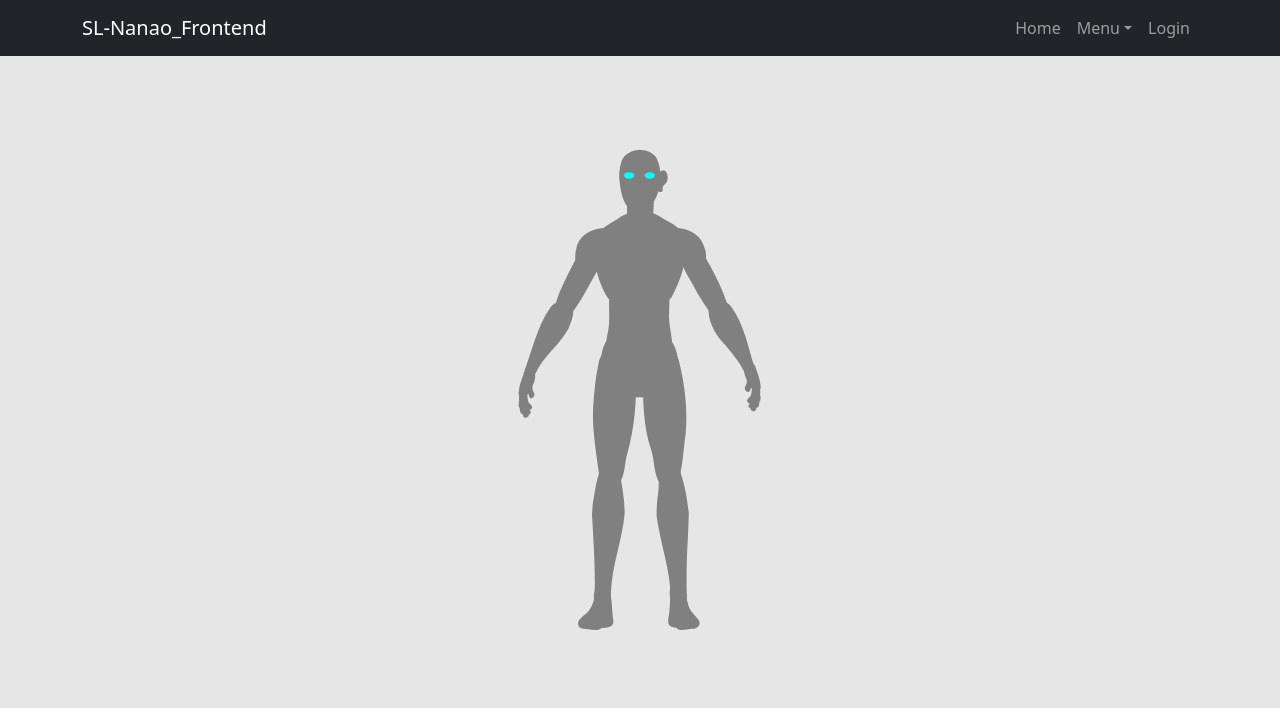
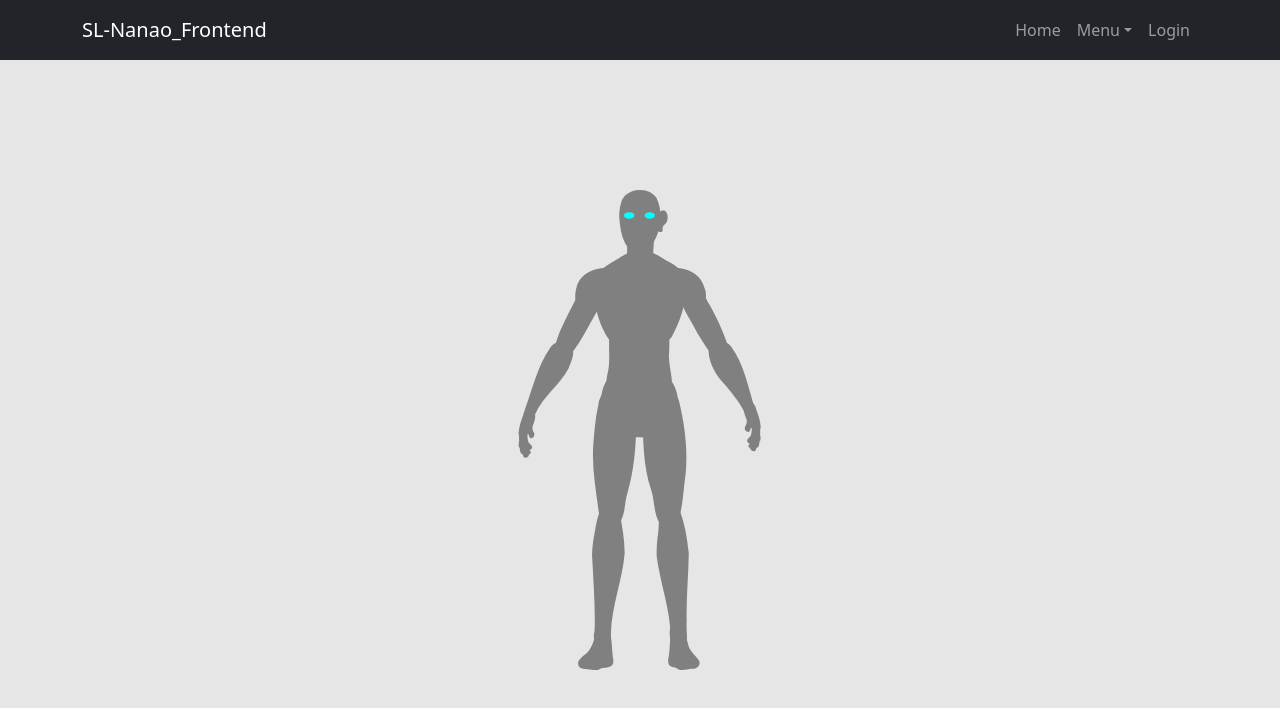
Before and after one commit to chou-ting-wei/NYCU_Service-Learning-Nanao, a React (Vite) app in the folder frontend/: page /interact in a window 1280 px wide. Shown: the top 708 px of the page. Built offline with nearby package versions, Linux system fonts and the light colour scheme.

Commit message:
Add popover content

```diff
--- a/frontend/src/assets/Interact/FaceImages.tsx
+++ b/frontend/src/assets/Interact/FaceImages.tsx
@@ -44,25 +44,23 @@ export default function FaceComponent() {
   }
 
   return (
-    <div className="flex flex-col">
-      <div className="flex flex-row">
+    <div className="flex flex-col justify-between items-center gap-3">
+      <div className="flex flex-row gap-[5px]" onMouseLeave={handleOnMouseLeave}>
         {faceButtons.map((face, faceIndex) => (
           <img
             key={faceIndex}
             src={face}
             alt={`Face ${faceIndex}`}
             onMouseOver={() => handleOnMouseOver(faceIndex)}
-            onMouseLeave={handleOnMouseLeave}
             onClick={() => handleOnClick(faceIndex)}
             className="cursor-pointer size-[30px]"
           />
         ))}
-
       </div>
       <div>
-        <p>
+        <span>
           {clickedIndex === null ? "請選擇你的疼痛指數" : `你選擇了 ${(clickedIndex)*2}分的疼痛指數!`}
-        </p>
+        </span>
       </div>
     </div>
   )
--- a/frontend/src/assets/Interact/Interact.css
+++ b/frontend/src/assets/Interact/Interact.css
@@ -1,6 +1,30 @@
 @tailwind base;
 @tailwind components;
 @tailwind utilities;
+
+
+body {
+  width: 100vw;
+  height: 100vh;
+}
+
+.App {
+  display: flex;
+  flex-direction: column;
+  width: 100%;
+  height: 100%;
+}
+
+.App .toplb, .App .toplb .navbar {
+  height: 60px;
+}
+
+
+.App .content {
+  flex: 1;
+  margin: 0;
+}
+
 
 @layer base {
   :root {
@@ -70,6 +94,7 @@
   * {
     @apply border-border;
   }
+
   body {
     @apply bg-background text-foreground;
   }
--- a/frontend/src/assets/Interact/Interact.tsx
+++ b/frontend/src/assets/Interact/Interact.tsx
@@ -6,10 +6,8 @@ const Interact = () => {
   const [json, setJson] = React.useState({});
 
   return (
-      <div>
-        <Front json={json} setJson={setJson}/>
-      </div>
-    );
-  }
+    <Front json={json} setJson={setJson}/>
+  );
+}
 
 export default Interact;
--- a/frontend/src/assets/Interact/front.css
+++ b/frontend/src/assets/Interact/front.css
@@ -5,8 +5,8 @@
 }
 
 svg {
-margin: 100px auto;
-width: 60vh;
-height: 60vh;
-cursor: pointer;
+    /* margin: 100px auto; */
+    width: 60vh;
+    height: 60vh;
+    cursor: pointer;
 }
--- a/frontend/src/assets/Interact/front.tsx
+++ b/frontend/src/assets/Interact/front.tsx
@@ -24,7 +24,7 @@ const Front = ({ json }: FrontProps) => {
 		8: 'brown',
 	}
 	return (
-		<div className='interact'>
+		<div className='interact w-full h-full'>
 			<Popover>
 				<PopoverTrigger>
 					<ReactSVG
@@ -55,7 +55,7 @@ const Front = ({ json }: FrontProps) => {
 						renumerateIRIElements={false}
 					/>
 				</PopoverTrigger>
-				<PopoverContent>
+				<PopoverContent className='flex justify-center items-center w-[300px] h-[150px]' align='center' sideOffset={-450}>
 					<FaceComponent />
 				</PopoverContent>
 			</Popover>
```
Lines whose indentation alone changed are shown as unchanged.
